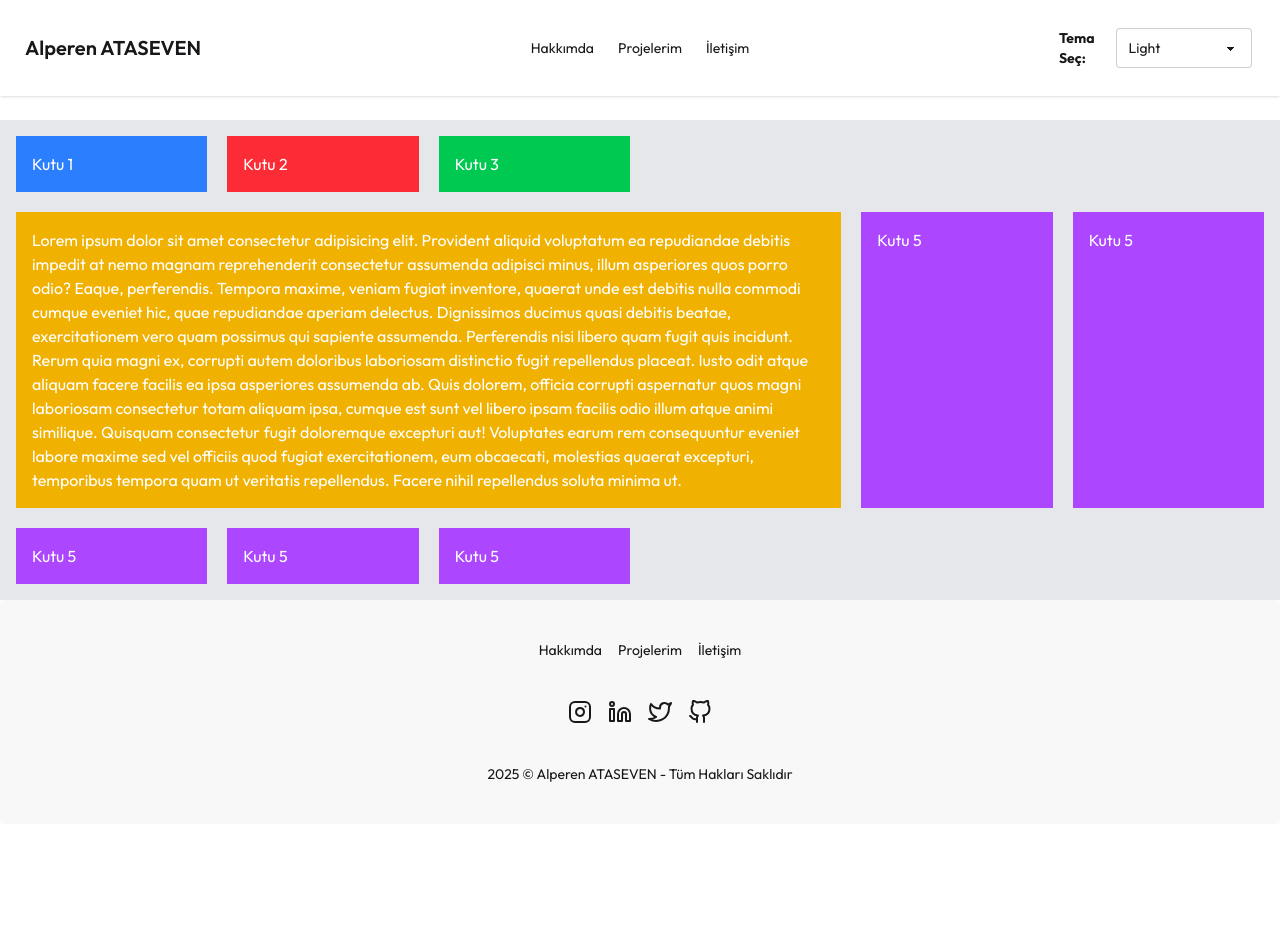
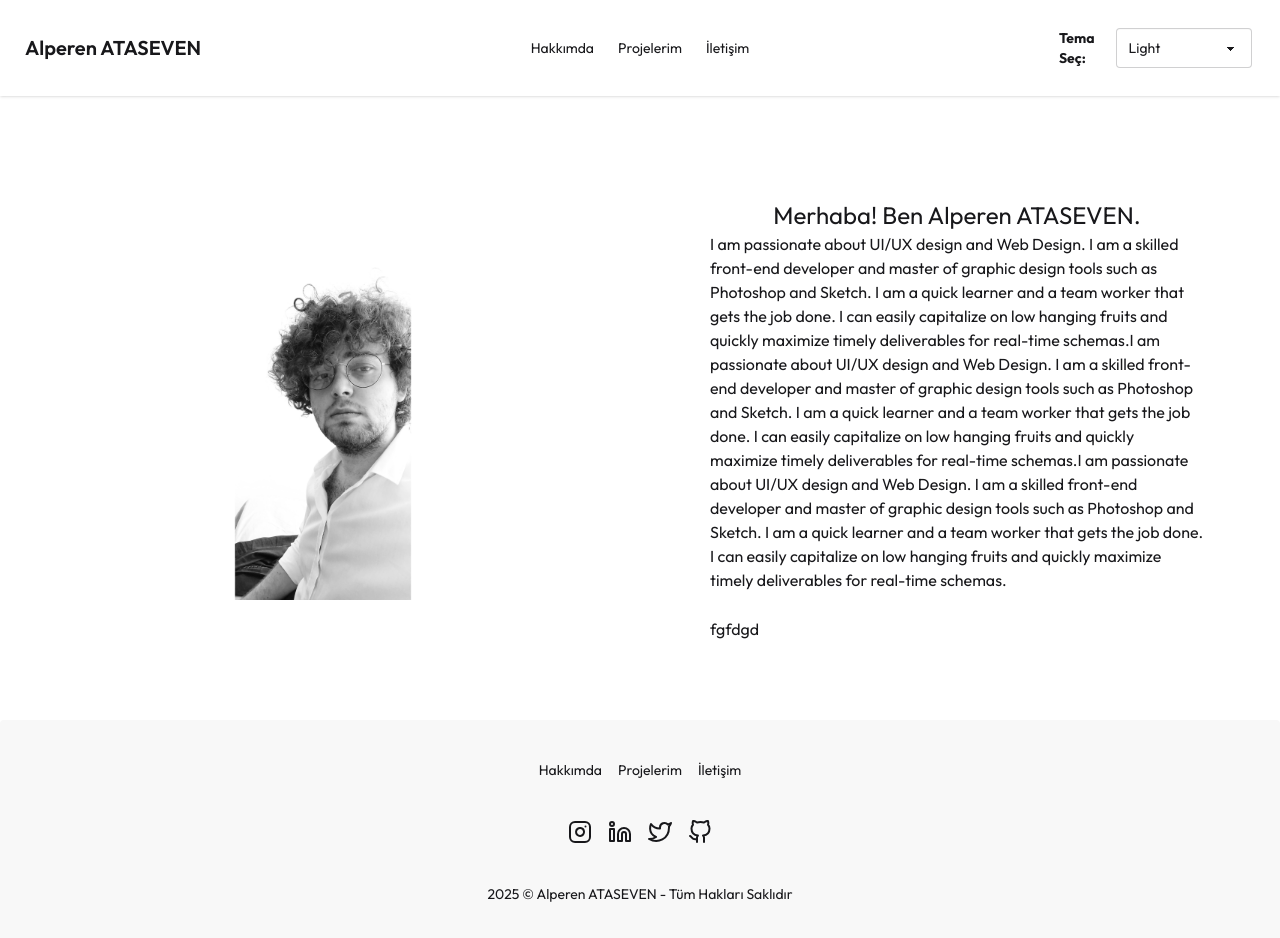
Before and after one commit to alpataseven/myPortfolioWebsite, a React (Vite) app in the folder frontend/: page /about in a window 1280 px wide. Shown: the top 938 px of the page. Before the commit the page ends 824 px from the top, so only its background shows below. Built offline with nearby package versions, Linux system fonts and the light colour scheme.

Commit message:
hakkımda sayfaları eklendi

```diff
--- /dev/null
+++ b/frontend/src/Components/SecondNavbar.jsx
@@ -0,0 +1,30 @@
+import { Code, Home, Phone, Smile, User } from "react-feather";
+
+export default function SecondNavbar() {
+    return (
+        <>
+            <ul className="menu menu-horizontal bg-base-200 rounded-box mt-15">
+                <li>
+                    <a className="tooltip" data-tip="Anasayfa">
+                        <Home />
+                    </a>
+                </li>
+                <li>
+                    <a className="tooltip" data-tip="Hakkımda">
+                        <Smile />
+                    </a>
+                </li>
+                <li>
+                    <a className="tooltip" data-tip="Projelerim">
+                        <Code />
+                    </a>
+                </li>
+                <li>
+                    <a className="tooltip" data-tip="İletişim">
+                        <Phone />
+                    </a>
+                </li>
+            </ul>
+        </>
+    )
+}
--- a/frontend/src/Pages/About.jsx
+++ b/frontend/src/Pages/About.jsx
@@ -1,25 +1,28 @@
 import Footer from "../Components/Footer";
 import Navbar from "../Components/Navbar";
+import photo from "../Photos/alp2.jpg"
 
 export default function About() {
-    return(
+    return (
         <>
             <Navbar />
             <br />
-            <div className="grid grid-cols-6 grid-flow-row gap-5 p-4 bg-gray-200 h-auto">
-                <div className="bg-blue-500 text-white p-4">Kutu 1</div>
-                <div className="bg-red-500 text-white p-4">Kutu 2</div>
-                <div className="bg-green-500 text-white p-4">Kutu 3</div>
-                <div className="bg-yellow-500 text-white p-4 col-span-4">Lorem ipsum dolor sit amet consectetur adipisicing elit. Provident aliquid voluptatum ea repudiandae debitis impedit at nemo magnam reprehenderit consectetur assumenda adipisci minus, illum asperiores quos porro odio? Eaque, perferendis.
-                Tempora maxime, veniam fugiat inventore, quaerat unde est debitis nulla commodi cumque eveniet hic, quae repudiandae aperiam delectus. Dignissimos ducimus quasi debitis beatae, exercitationem vero quam possimus qui sapiente assumenda.
-                Perferendis nisi libero quam fugit quis incidunt. Rerum quia magni ex, corrupti autem doloribus laboriosam distinctio fugit repellendus placeat. Iusto odit atque aliquam facere facilis ea ipsa asperiores assumenda ab.
-                Quis dolorem, officia corrupti aspernatur quos magni laboriosam consectetur totam aliquam ipsa, cumque est sunt vel libero ipsam facilis odio illum atque animi similique. Quisquam consectetur fugit doloremque excepturi aut!
-                Voluptates earum rem consequuntur eveniet labore maxime sed vel officiis quod fugiat exercitationem, eum obcaecati, molestias quaerat excepturi, temporibus tempora quam ut veritatis repellendus. Facere nihil repellendus soluta minima ut.</div>
-                <div className="bg-purple-500 text-white p-4">Kutu 5</div>
-                <div className="bg-purple-500 text-white p-4">Kutu 5</div>
-                <div className="bg-purple-500 text-white p-4">Kutu 5</div>
-                <div className="bg-purple-500 text-white p-4">Kutu 5</div>
-                <div className="bg-purple-500 text-white p-4">Kutu 5</div>
+            <div className="grid grid-cols-2 grid-flow-row gap-5 p-4 h-150">
+                <div className="text-white p-4 flex justify-center items-center">
+                    <img
+                        className="mask mask-square w-90 h-90"
+                        src={photo} /></div>
+                <div className="grid grid-cols-1 grid-flow-row gap-5 flex justify-center items-center p-15">
+                    <h1 style={{height:"0.5rem"}} className="text-2xl text-center">Merhaba! Ben Alperen ATASEVEN.</h1>
+                    <p>I am passionate about UI/UX design and Web Design. I am a skilled front-end developer and master of graphic design tools such as Photoshop and Sketch.
+                        I am a quick learner and a team worker that gets the job done. I can easily capitalize on low hanging fruits and quickly maximize timely deliverables for real-time schemas.I am passionate about UI/UX design and Web Design. I am a skilled front-end developer and master of graphic design tools such as Photoshop and Sketch.
+                        I am a quick learner and a team worker that gets the job done. I can easily capitalize on low hanging fruits and quickly maximize timely deliverables for real-time schemas.I am passionate about UI/UX design and Web Design. I am a skilled front-end developer and master of graphic design tools such as Photoshop and Sketch.
+                        I am a quick learner and a team worker that gets the job done. I can easily capitalize on low hanging fruits and quickly maximize timely deliverables for real-time schemas.
+                    </p>
+                    <div className="grid grid-cols-1 row">
+                        <div className="cols4">fgfdgd</div>
+                    </div>
+                </div>
             </div>
             <Footer />
         </>
--- a/frontend/src/Pages/Homepage.jsx
+++ b/frontend/src/Pages/Homepage.jsx
@@ -8,6 +8,7 @@ import contactPhotos from "../Photos/MobilePhoto.png"
 import ProjectButton from "../Components/ProjectButton"
 import ScrollTopButton from "../Components/ScrollTopButton"
 import ContactButton from "../Components/ContactButton"
+import SecondNavbar from "../Components/SecondNavbar"
 
 export default function Homepage() {
     return (
@@ -74,6 +75,7 @@ export default function Homepage() {
                         </NavLink>
                     </div>
                 </div>
+                <SecondNavbar />
                 <ScrollTopButton />
             </div>
             <Footer />
```
Also changed, not shown: 2 other files (tests, documents, lock files or other folders).
